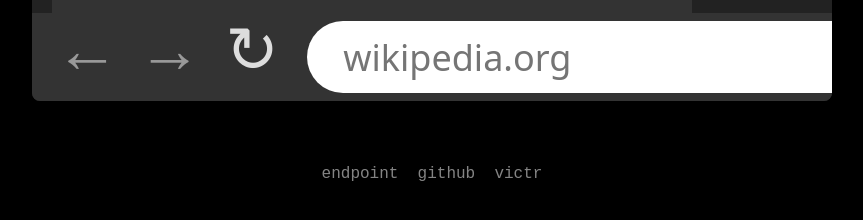
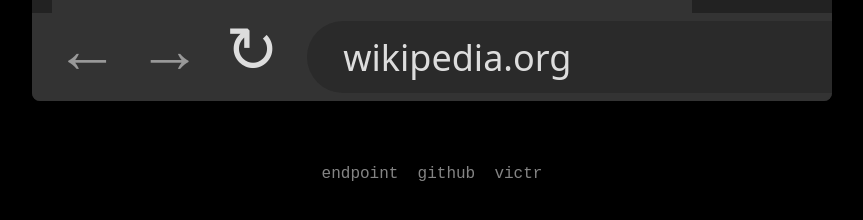
Before and after one commit to victrme/favicon-fetcher, a website: page demo/index.html in a window 1280 px wide. Shown: the part 352-572 px from the top of the page, without its empty margins (208-1071 px from the left). Drawn offline with Linux system fonts and the light colour scheme.

Commit message:
Small styling change

```diff
--- a/demo/index.html
+++ b/demo/index.html
@@ -61,6 +61,7 @@
 						id="search-input"
 						autocomplete="url"
 						spellcheck="false"
+						value="wikipedia.org"
 						placeholder="wikipedia.org"
 					/>
 				</form>
--- a/demo/style.css
+++ b/demo/style.css
@@ -1,18 +1,8 @@
 body {
 	font-size: 40px;
 	margin: 0;
-	font-family:
-		system-ui,
-		-apple-system,
-		BlinkMacSystemFont,
-		'Segoe UI',
-		Roboto,
-		Oxygen,
-		Ubuntu,
-		Cantarell,
-		'Open Sans',
-		'Helvetica Neue',
-		sans-serif;
+	font-family: system-ui, -apple-system, BlinkMacSystemFont, 'Segoe UI', Roboto, Oxygen, Ubuntu, Cantarell,
+		'Open Sans', 'Helvetica Neue', sans-serif;
 	color-scheme: light dark;
 	background-color: #000;
 	min-height: 100vh;
@@ -143,6 +133,7 @@
 	border-bottom-left-radius: 2em;
 	outline: 0.1em solid transparent;
 	padding-inline-start: 1em;
+	background-color: #2a2a2a;
 }
 
 .address-bar input:focus-visible {
```
